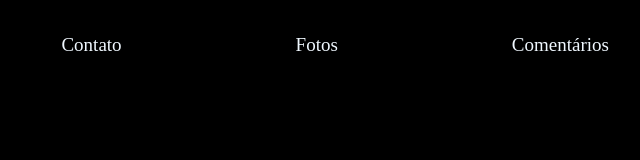
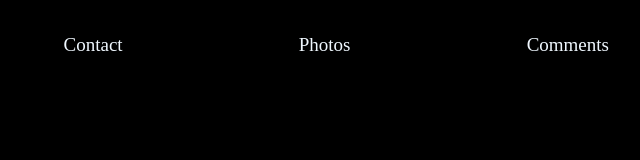
Before and after one commit to JJrockin/Profiss-o-Programador, a plain HTML site: page Projects/Projeto Avatar 2/index.html in a window 1280 px wide. Shown: the full height of the page, 547-1187 px from the left. Drawn offline with Linux system fonts and the light colour scheme; a web font is replaced by a local one.

Commit message:
Header finished

```diff
--- a/Projects/Projeto Avatar 2/index.html
+++ b/Projects/Projeto Avatar 2/index.html
@@ -18,13 +18,13 @@
                     <li>Home</li>
                 </a>
                 <a href="./contato.html">
-                    <li>Contato</li>
+                    <li>Contact</li>
                 </a>
                 <a href="./fotos.html">
-                    <li>Fotos</li>
+                    <li>Photos</li>
                 </a>
                 <a href="./comentarios.html">
-                    <li>Comentários</li>
+                    <li>Comments</li>
                 </a>
             </ul>
 
--- a/Projects/Projeto Avatar 2/styles.css
+++ b/Projects/Projeto Avatar 2/styles.css
@@ -38,9 +38,12 @@ li {
     font-size: 19px;
     transition: .5s;
     font-family: "toruksc regular";
-
 }
 
-img {
+li:hover {
+    color: rgb(0, 177, 245);
+}
+
+#logo {
     height: 180px;
 }
```
Also changed, not shown: 1 other file.
